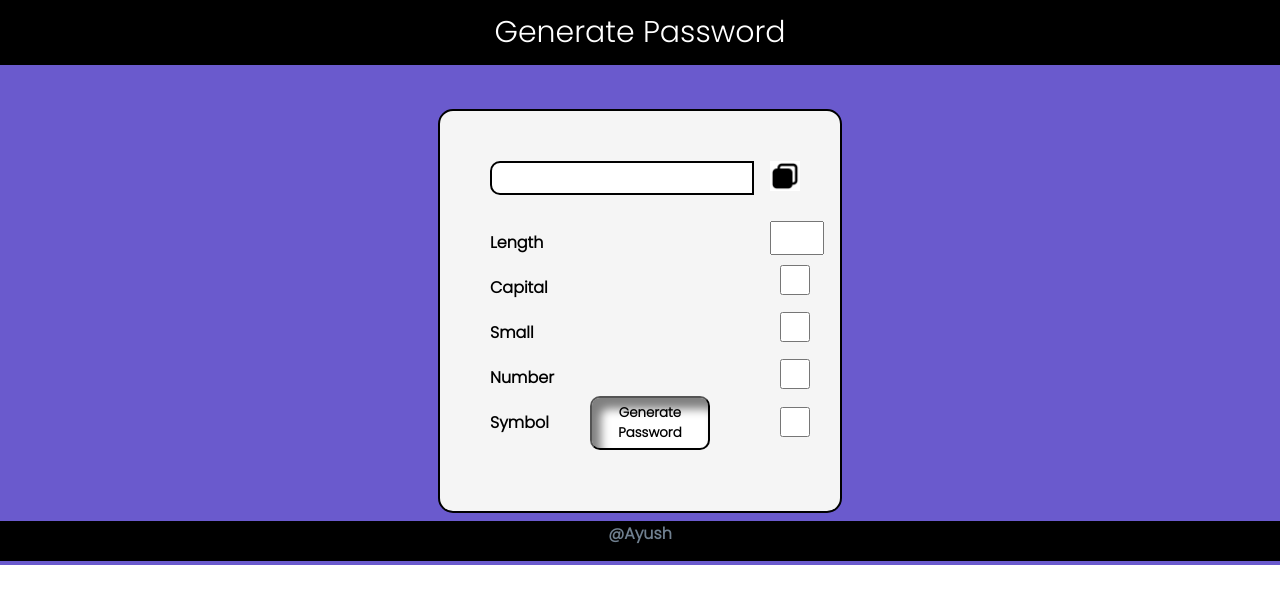
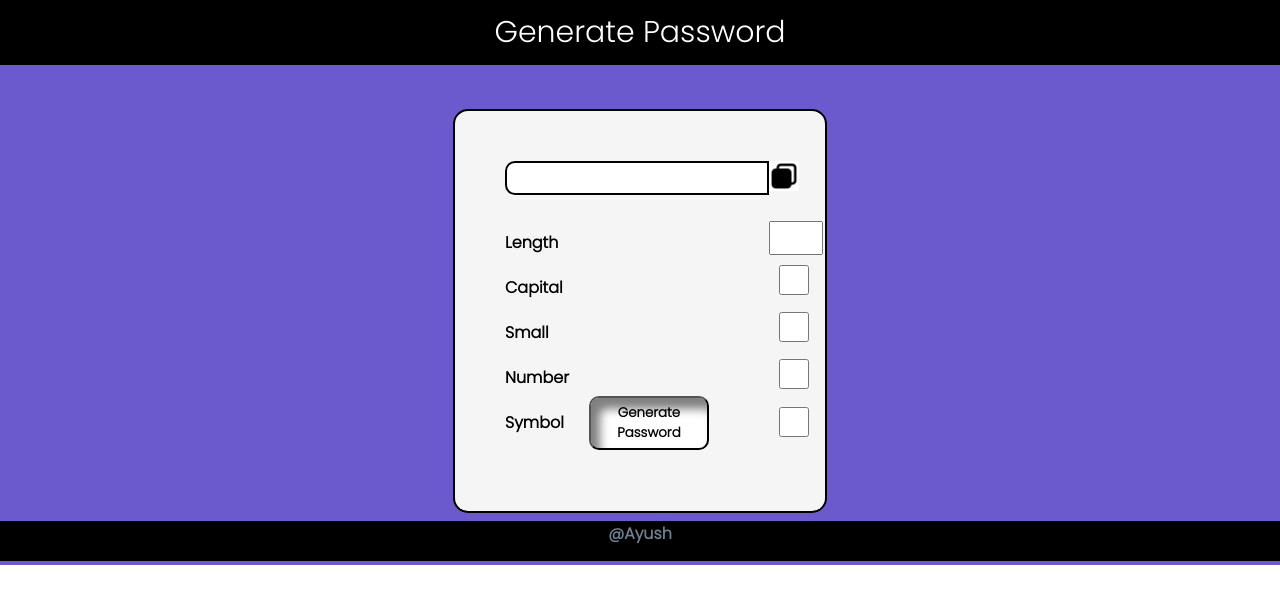
Before and after one commit to ayushmarch94/Password-Generator, a React (Create React App) app: page / in a window 1280 px wide. Shown: the top 604 px of the page. Built offline with nearby package versions, Linux system fonts and the light colour scheme.

Commit message:
minor css changes

```diff
--- a/src/components/Main.css
+++ b/src/components/Main.css
@@ -15,7 +15,7 @@
 .main{
     border: 2px solid black;
     height: 400px;
-    width: 400px;
+    width: 370px;
     margin-top: 40px;
     background-color: whitesmoke;
     border-radius: 15px;
```
